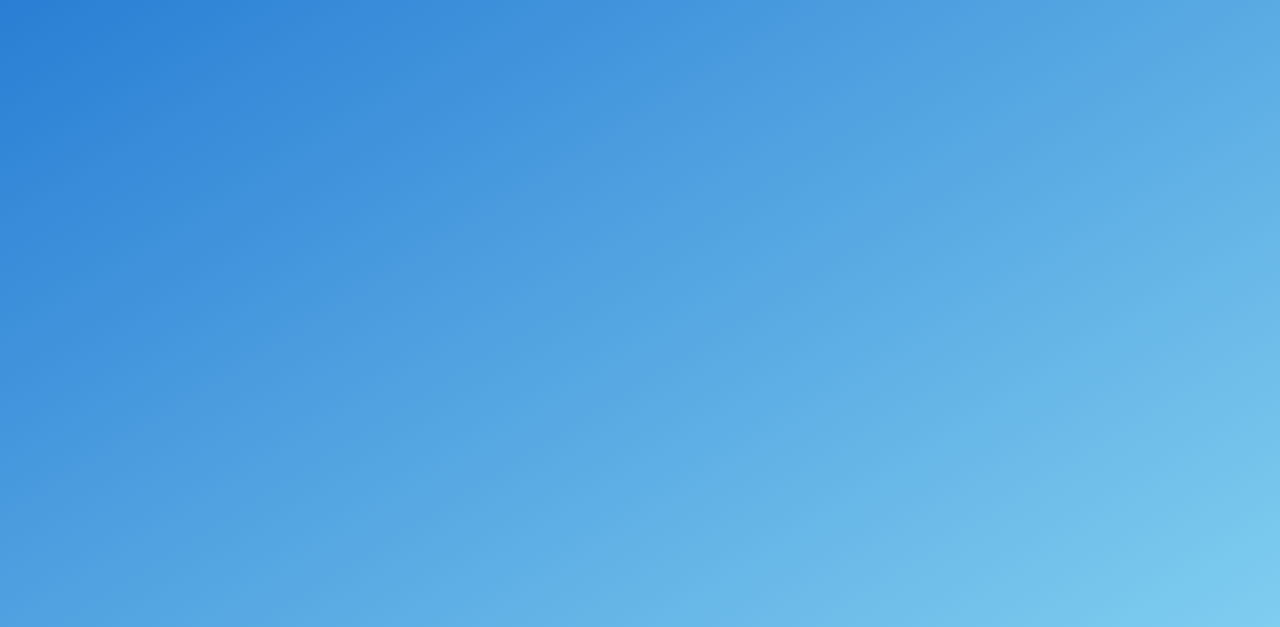
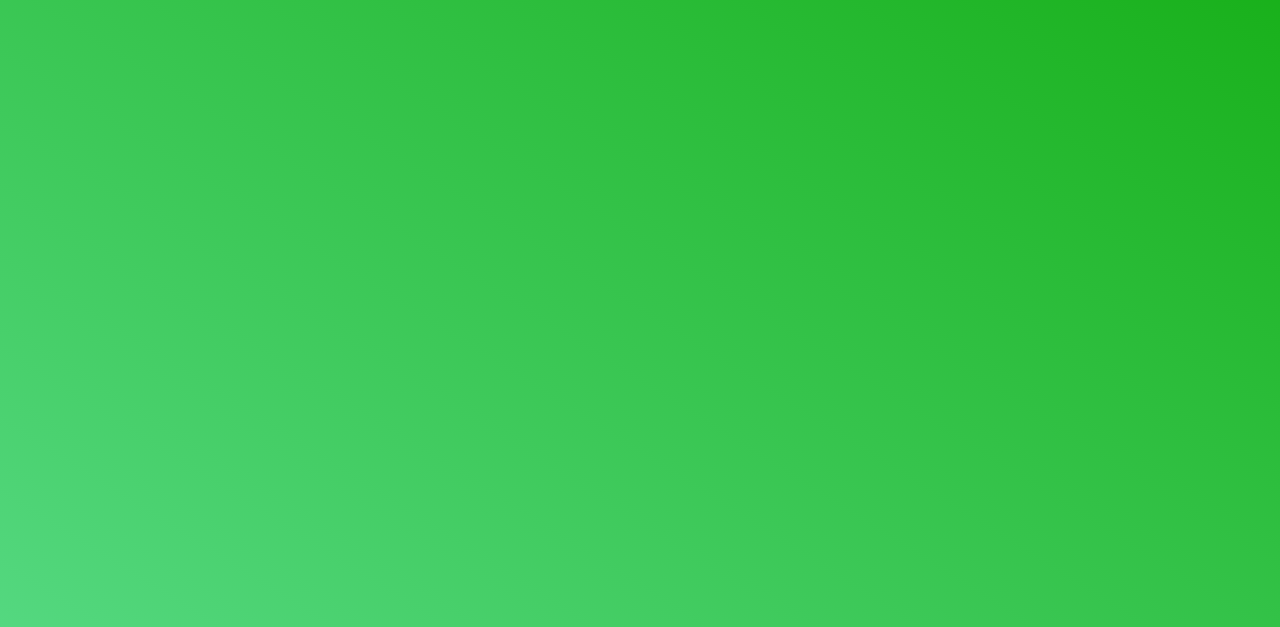
Before and after one commit to jasmix555/to-do-list, a website: page index.html in a window 1280 px wide. Shown: the part 173-800 px from the top of the page. Drawn offline with Linux system fonts and the light colour scheme.

Commit message:
upgrading the style

```diff
--- a/scss/style.scss
+++ b/scss/style.scss
@@ -9,7 +9,8 @@
 
 body {
     align-items: center;
-    background: linear-gradient(to top left, #7fcdef, #1f75d1);
+    // background: linear-gradient(to top left, #7fcdef, #1f75d1);
+    background: linear-gradient(to top right, #54d880, #12ac0f);
     width: 100%;
     height: 100vh;
 }
```
Also changed, not shown: css/style.css, 1 other file.
